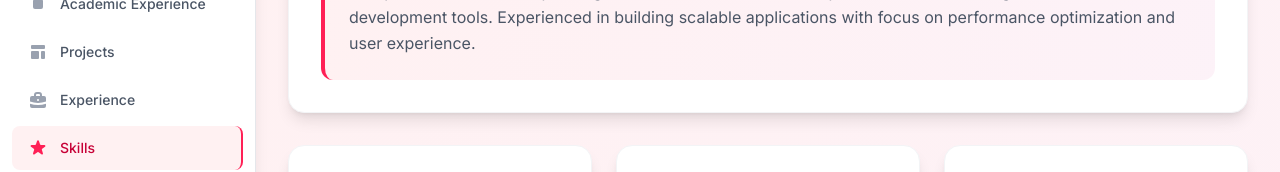
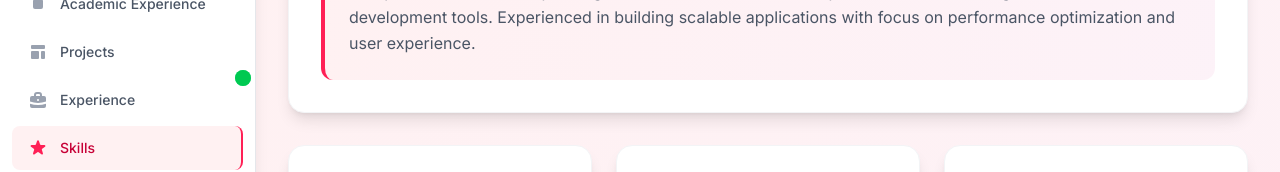
Before and after one commit to HarleyGotardo/my-vue-portfolio, a Vue app: page /skills in a window 1280 px wide. Shown: the part 235-407 px from the top of the page. Built offline with nearby package versions, Linux system fonts and the light colour scheme; a web font is replaced by a local one.

Commit message:
Enhance Experience link with notification indicator and update Skills component definition

```diff
--- a/src/App.vue
+++ b/src/App.vue
@@ -187,7 +187,7 @@ onUnmounted(() => {
           <li>
             <router-link
               to="/experience"
-              class="flex items-center px-4 py-3 text-sm font-medium rounded-lg transition-all duration-200 hover:bg-emerald-50 hover:text-emerald-700 group"
+              class="flex items-center px-4 py-3 text-sm font-medium rounded-lg transition-all duration-200 hover:bg-emerald-50 hover:text-emerald-700 group relative"
               :class="{
               'bg-emerald-50 text-emerald-700 border-r-2 border-emerald-500': $route.path === '/experience',
               'text-gray-600 hover:text-gray-900': $route.path !== '/experience'
@@ -201,6 +201,10 @@ onUnmounted(() => {
               <path d="M2 13.692V16a2 2 0 002 2h12a2 2 0 002-2v-2.308A24.974 24.974 0 0110 15c-2.796 0-5.487-.46-8-1.308z"/>
               </svg>
               Experience
+              <span class="absolute -top-2 -right-2 flex h-4 w-4">
+              <span class="animate-ping absolute inline-flex h-full w-full rounded-full bg-green-400 opacity-75"></span>
+              <span class="relative inline-flex rounded-full h-4 w-4 bg-green-500"></span>
+              </span>
             </router-link>
           </li>
           <li>
--- a/src/components/Skills.vue
+++ b/src/components/Skills.vue
@@ -274,6 +274,7 @@
 </template>
 
 <script setup>
+defineOptions({ name: 'SkillsSection' });
 // Sidebar 3 placeholder component
 </script>
 
```
Lines whose indentation alone changed are shown as unchanged.
